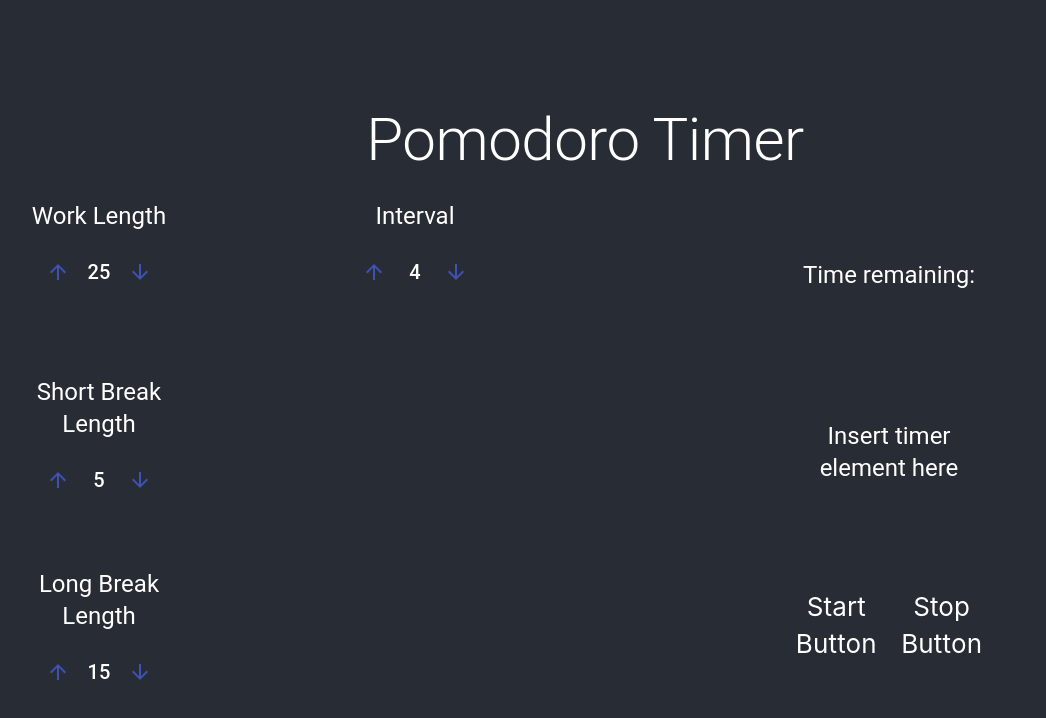
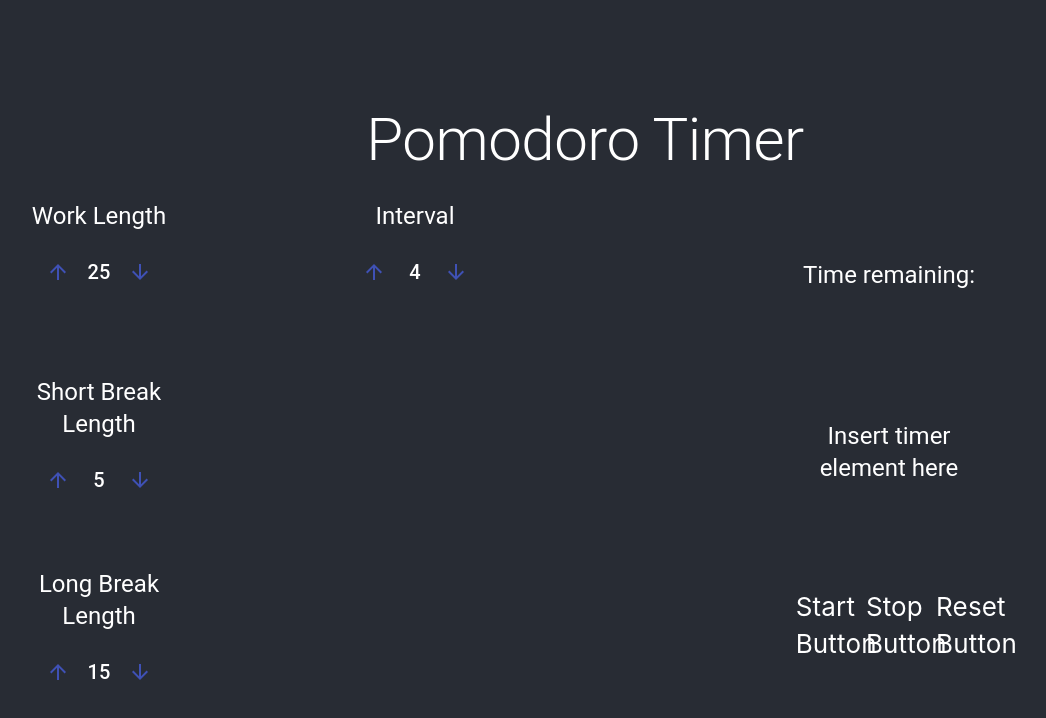
Before and after one commit to samhwang/pomodoro-timer, a React (Create React App) app: page / in a window 1280 px wide. Shown: the top 718 px of the page, without its empty margins (59-1105 px from the left). Built offline with nearby package versions, Linux system fonts and the light colour scheme.

Commit message:
Add space for reset all values button

```diff
--- a/src/common/App.tsx
+++ b/src/common/App.tsx
@@ -67,11 +67,14 @@ function App() {
               </Grid>
             </Grid>
             <Grid item container spacing={3} xs={4} alignItems="center">
-              <Grid item xs={6}>
+              <Grid item xs={4}>
                 Start Button
               </Grid>
-              <Grid item xs={6}>
+              <Grid item xs={4}>
                 Stop Button
+              </Grid>
+              <Grid item xs={4}>
+                Reset Button
               </Grid>
             </Grid>
           </Grid>
```
